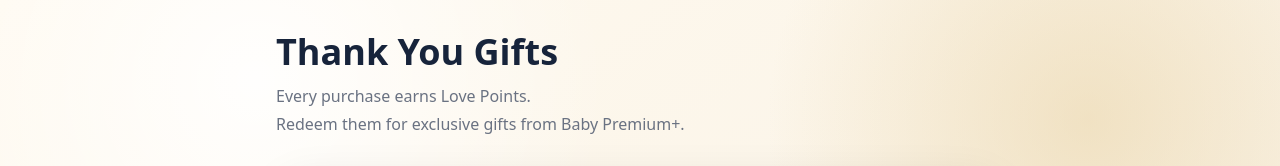
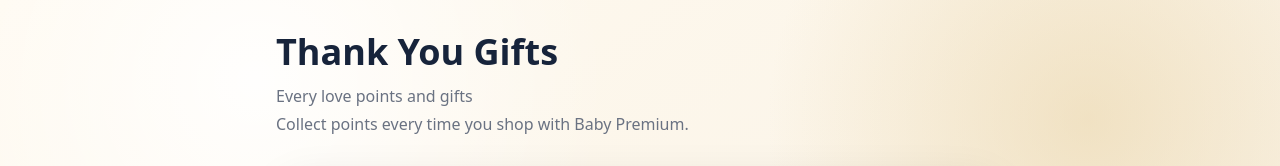
Before and after one commit to babypremiumcambodia/baby-premium, a Next.js app: page /rewards in a window 1280 px wide. Shown: the top 166 px of the page. Built offline with nearby package versions, Linux system fonts and the light colour scheme; no server answers; the database is empty; a web font is replaced by a local one.

Commit message:
Improve rewards redemption flow

```diff
--- a/app/rewards/page.tsx
+++ b/app/rewards/page.tsx
@@ -137,11 +137,11 @@
           <h1 className="text-4xl font-bold">Thank You Gifts</h1>
 
           <p className="mt-3 text-base text-gray-500">
-            Every purchase earns Love Points.
+            Every love points and gifts
           </p>
 
           <p className="mt-1 text-base text-gray-500">
-            Redeem them for exclusive gifts from Baby Premium+.
+            Collect points every time you shop with Baby Premium.
           </p>
         </div>
 
```
